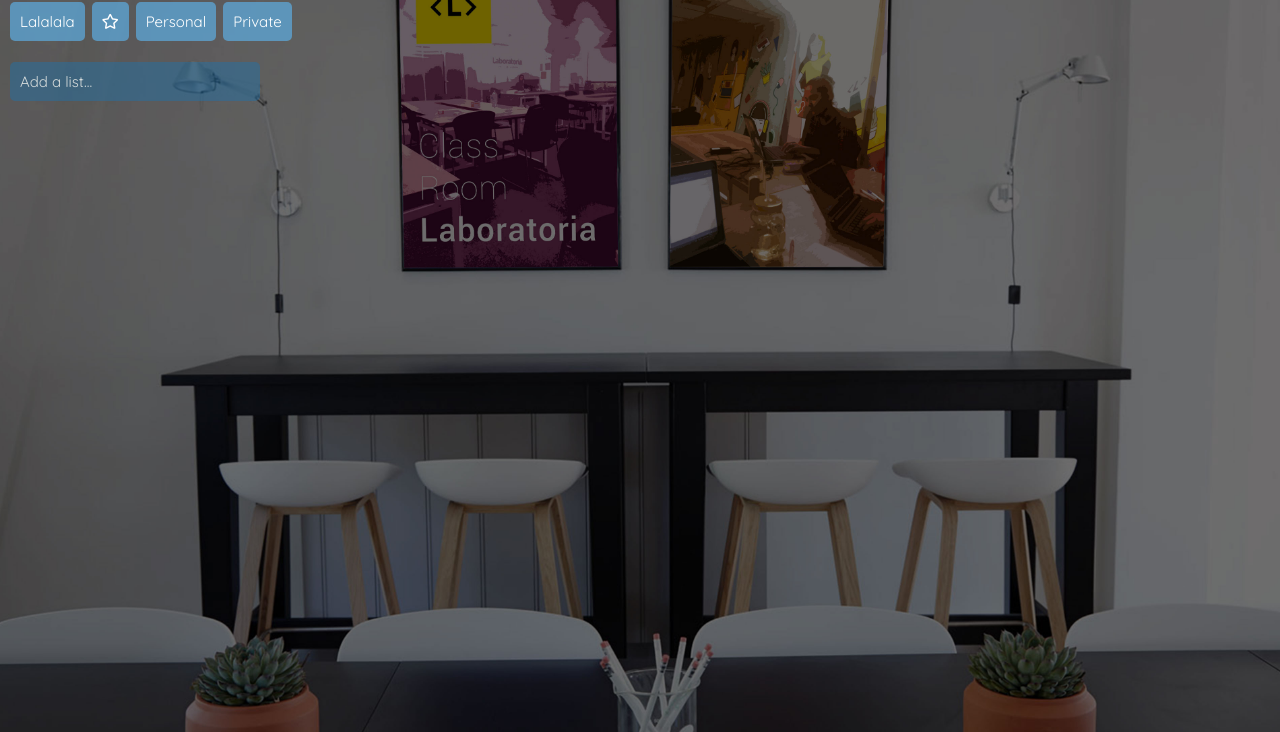
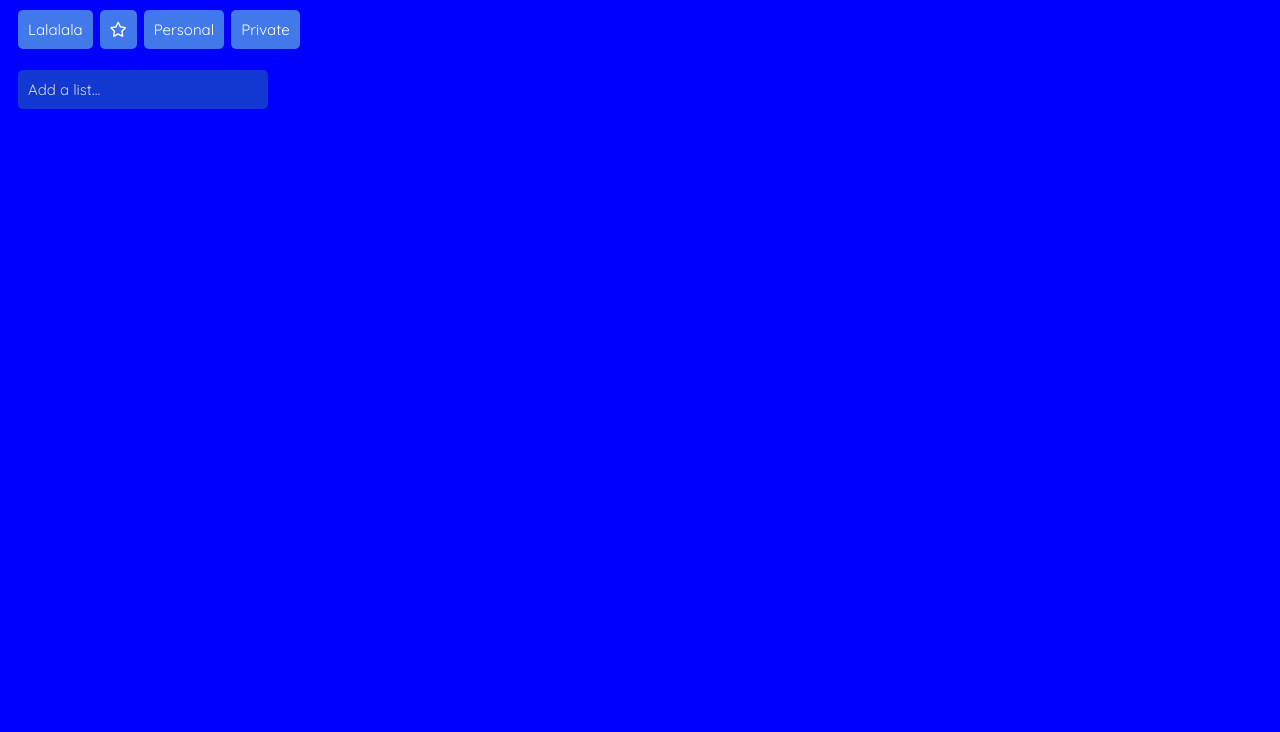
Before and after one commit to Amlexandria/REPOSITORIO-PRUEBA, a plain HTML site: page index.html in a window 1280 px wide. Shown: the part 68-800 px from the top of the page. Drawn offline with Linux system fonts and the light colour scheme.

Commit message:
en este commmit se cambia el fondo para mejorar visualizacion

```diff
--- a/css/main.css
+++ b/css/main.css
@@ -4,10 +4,7 @@ html {
 }
 
 body {
-  margin: 0;
-  background-image: url("../assets/images/fondo.jpg");
-  background-repeat: no-repeat;
-  background-size: cover;
+  background-color: blue;
   z-index: 5;
 }
 
```
